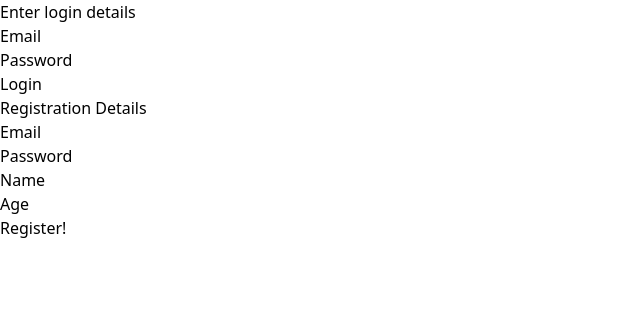
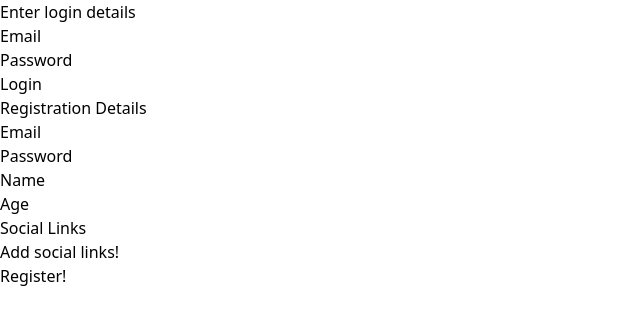
Before and after one commit to muhamash/react-useForm, a React (Vite) app: page / in a window 1280 px wide. Shown: the top 324 px of the page, without its empty margins (0-640 px from the left). Built offline with nearby package versions, Linux system fonts and the light colour scheme.

Commit message:
social accounts

```diff
--- a/src/components/form/Registration.jsx
+++ b/src/components/form/Registration.jsx
@@ -1,5 +1,6 @@
+/* eslint-disable no-unused-vars */
 import React from 'react';
-import { useForm } from 'react-hook-form';
+import { useFieldArray, useForm } from 'react-hook-form';
 import Field from '../Field';
 import FieldSet from '../FieldSet';
 
@@ -10,8 +11,12 @@ export default function Registration ()
         handleSubmit,
         formState: { errors },
         setError,
+        control,
+    } = useForm();
 
-    } = useForm();
+    const { fields, append, remove } = useFieldArray( {
+        name: "socials", control,
+    } )
 
     const submitForm = ( formData ) =>
     {
@@ -89,13 +94,39 @@ export default function Registration ()
                         />
                     </Field>
 
-
                     {
                         errors.root && ( <div className="text-red-500 py-3">
                             { errors?.root?.random.message }
                         </div> )
                     }
                 </FieldSet>
+                <FieldSet label={ "Social Links" }>
+                    {
+                        fields.map( ( field, index ) => (
+                            <div
+                                className="flex justify-between items-center w-max"
+                                key={field.id}
+                            >
+                                <Field label={"users social account"}>
+                                    <input
+                                        {...register(`social[${index}].url`)}
+                                        className="p-2 border box-border rounded border-yellow-500"
+                                        type="text"
+                                        id={ `social[${index}].url` }
+                                        name={`social[${index}].url`}
+                                    />
+                                </Field>
+                            </div>
+                        ))
+                    }
+                    <button
+                        className="text-black bg-slate-200 rounded-sm px-2 py-1"
+                        onClick={()=> append({name:"", url:""})}
+                    >
+                        Add social links!
+                    </button>
+                </FieldSet>
+
                 <Field>
                     <button
                         // type="submit"
```
